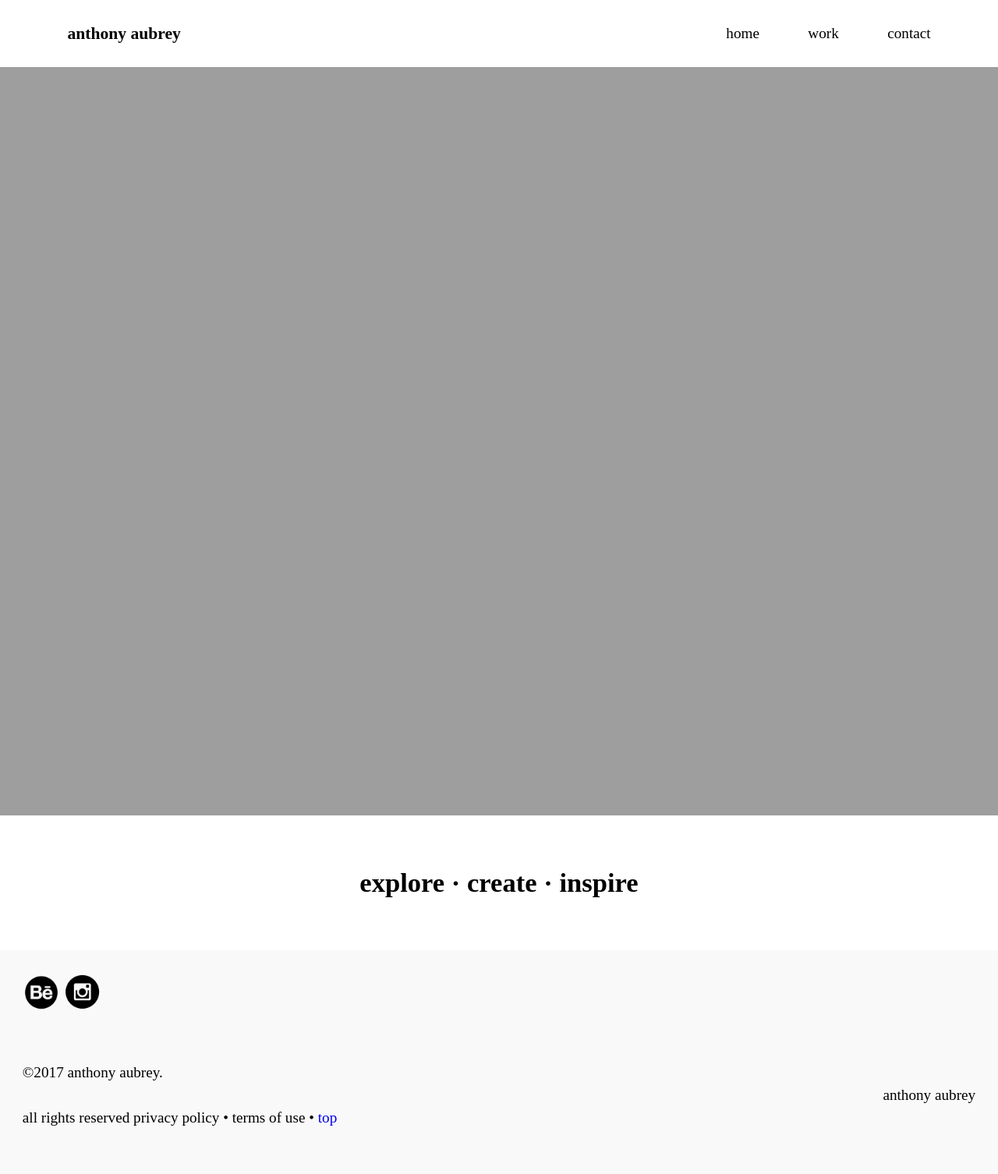
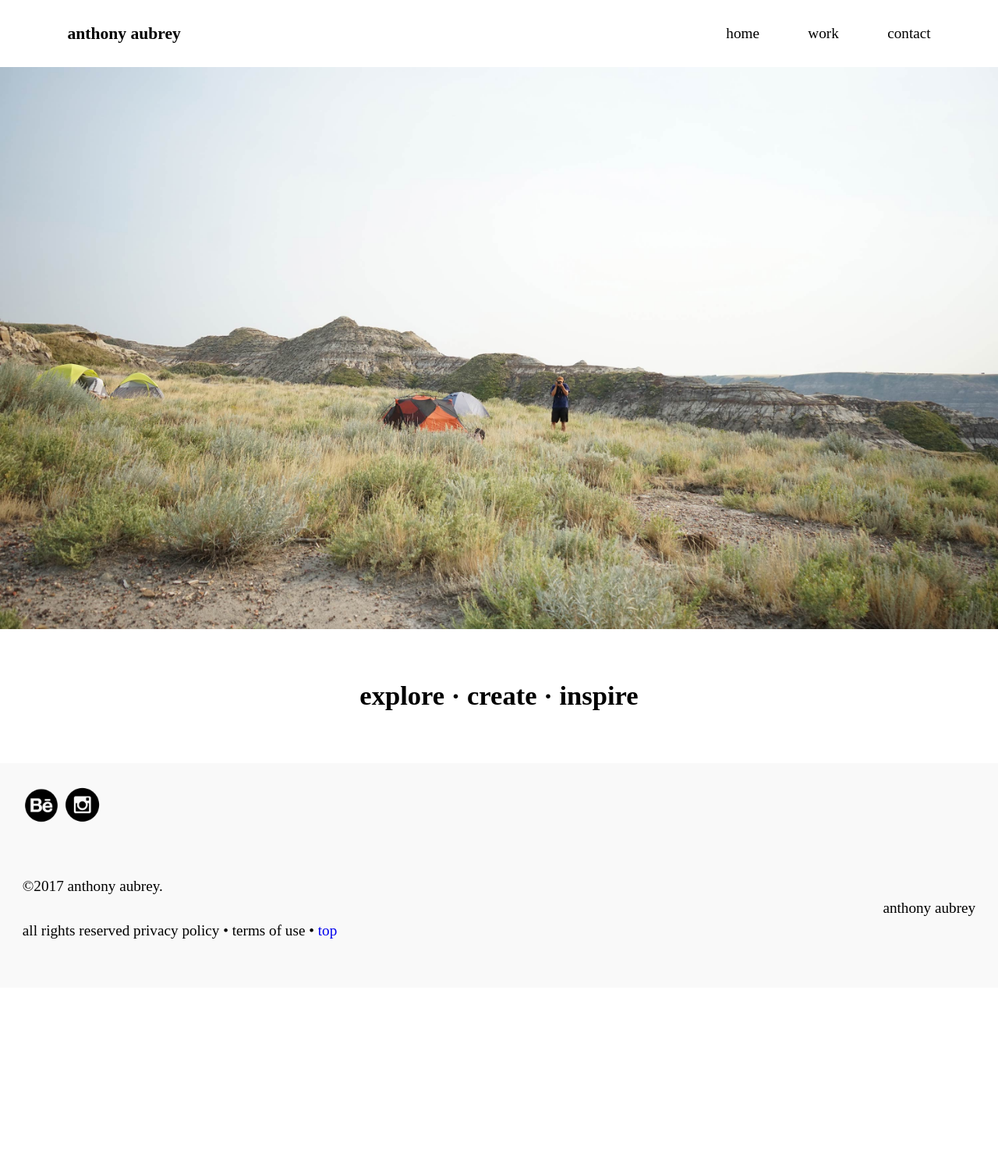
Before and after one commit to anthonyaubrey/portfolio, a Jekyll site: the page built from index.html, in a window 1280 px wide. Shown: the whole page at 78% size. Built offline with Jekyll 4.4.1, drawn with Linux system fonts in a browser that asks for light colours; after the commit the page ends 1267 px from its top, so only the background shows below that.

Commit message:
added omg

```diff
--- a/index.html
+++ b/index.html
@@ -4,7 +4,7 @@
 
 <main role="main" id="main" class="text-center">
   <div>
-    <img class="img-flex"src="{{site.baseurl}}/img/.jpg">
+    <img class="img-flex"src="{{site.baseurl}}/img/bobexplore.jpg">
     <h1 class="island-2 wrapper">explore · create · inspire</h1>
   </div>
 </main>
```
